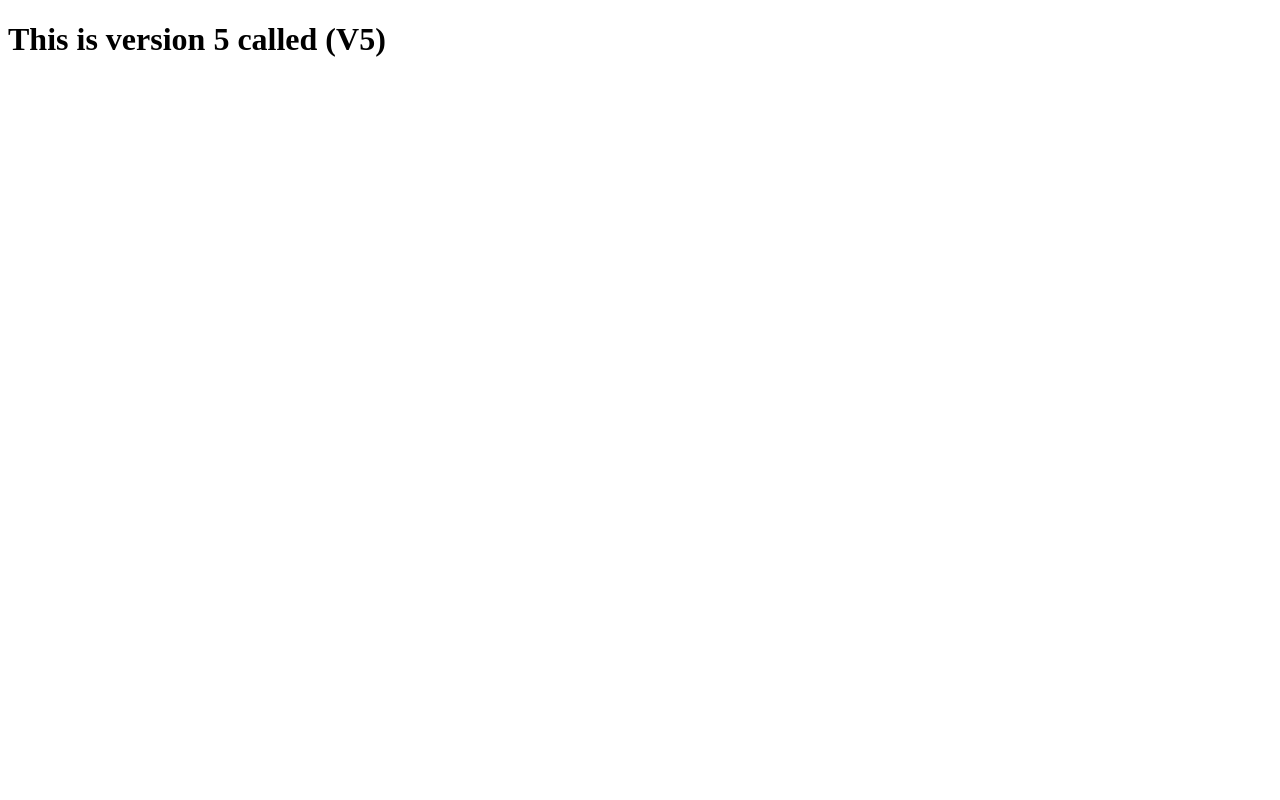
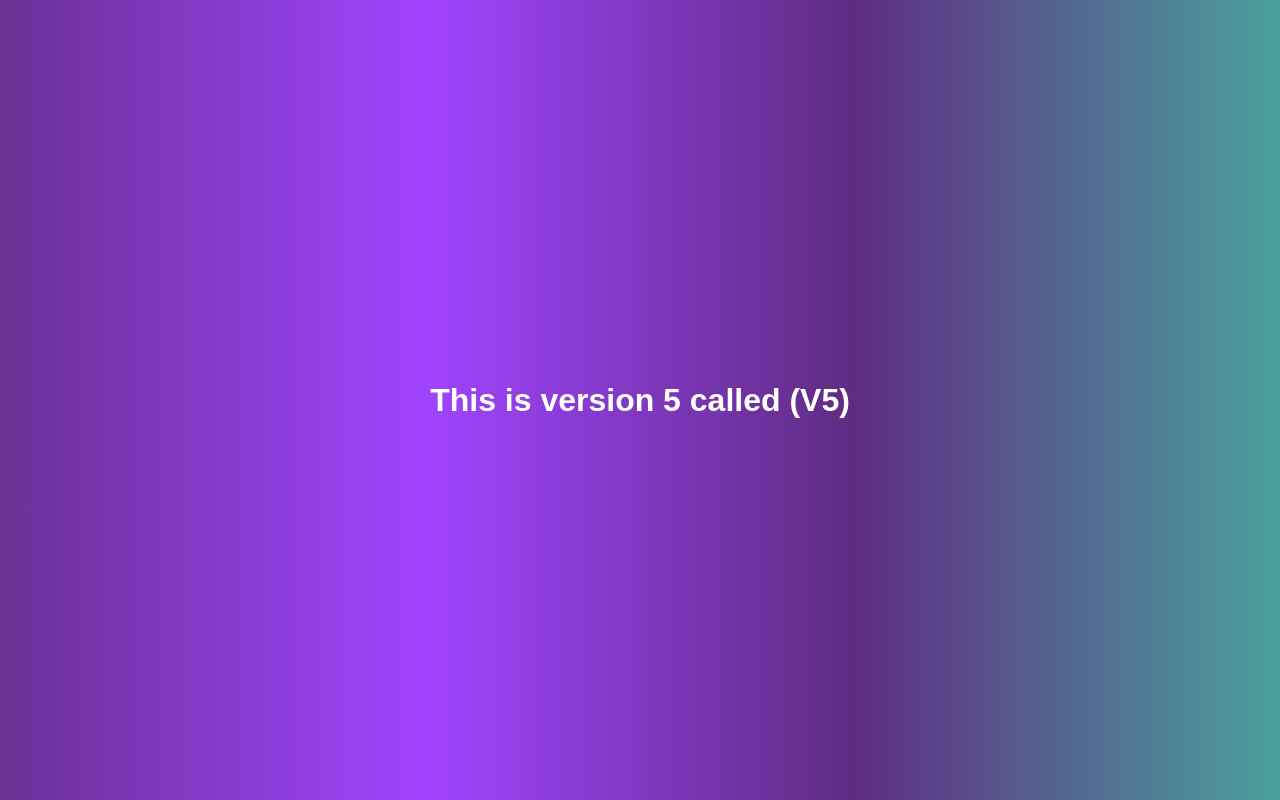
Before and after one commit to gajendra-mahajan01/Myrepo, a plain HTML site: page index.html in a window 1280 px wide. Drawn offline with Linux system fonts and the light colour scheme.

Commit message:
Added Design for website

```diff
--- /dev/null
+++ b/Style.css
@@ -0,0 +1,28 @@
+/* styles.css */
+body {
+  /* Set a gradient background from purple to teal */
+  background: linear-gradient(to right, #6a3093, #a044ff, #5f2c82, #49a09d);
+  font-family: Arial, sans-serif;
+  /* Sets a clean, modern font for the body text */
+  color: white;
+  /* Sets the text color to white for better contrast */
+  margin: 0;
+  /* Removes default margin */
+  padding: 0;
+  /* Removes default padding */
+  display: flex;
+  /* Enables flexbox layout */
+  justify-content: center;
+  /* Centers content horizontally */
+  align-items: center;
+  /* Centers content vertically */
+  height: 100vh;
+  /* Makes the body take the full height of the viewport */
+}
+
+h1 {
+  font-size: 2em;
+  /* Sets the size of the header text */
+  text-align: center;
+  /* Centers the header text */
+}
--- a/index.html
+++ b/index.html
@@ -3,6 +3,7 @@
   <head>
     <meta charset="UTF-8" />
     <meta name="viewport" content="width=device-width, initial-scale=1.0" />
+    <link rel="stylesheet" href="Style.css" />
     <title>Document</title>
   </head>
   <body>
```
